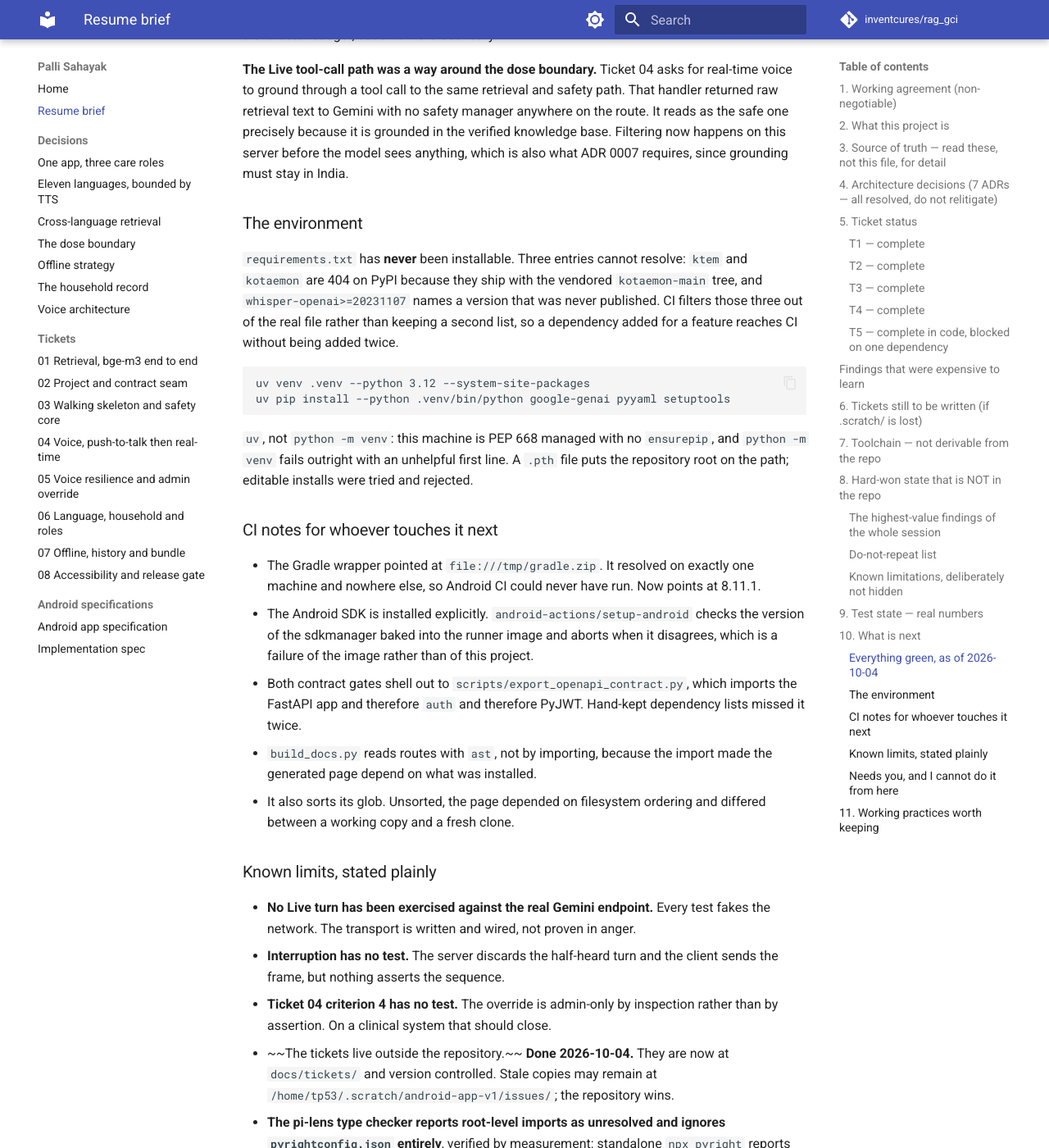
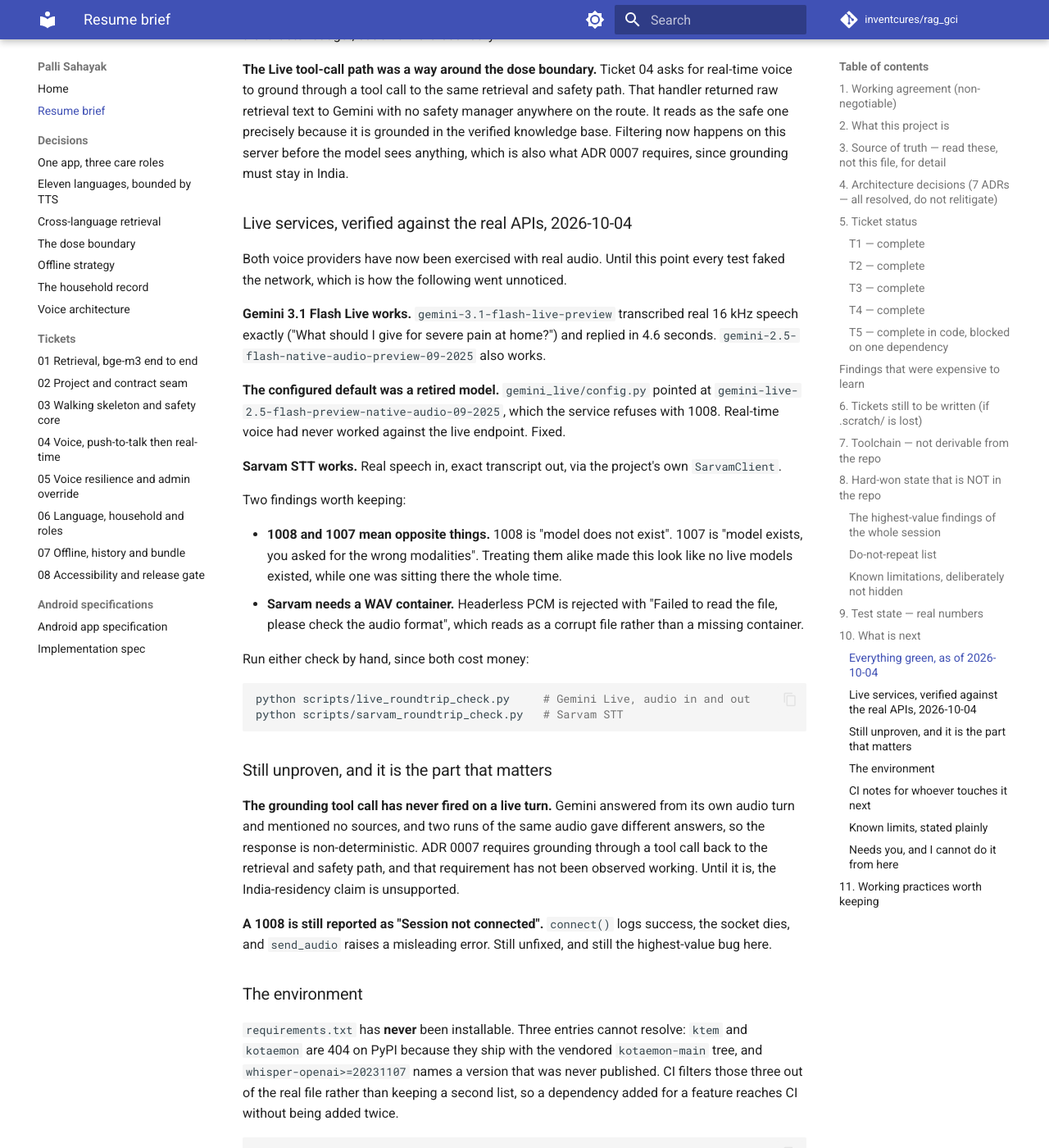
Before and after one commit to inventcures/rag_gci, an MkDocs documentation site: the page built from docs/HANDOVER.md, in a window 1280 px wide and 1400 px high, scrolled down 10730 px. Shown: the whole window at 82% size. Built offline with MkDocs 1.6.1 and Material for MkDocs 9.7.7, drawn with Linux system fonts in a browser that asks for light colours; comment, search, counter and statistics services are not loaded.

Commit message:
docs: record what the live service checks found, and what they did not
Records the working Gemini model, the retired default that hid in plain sight, the
Sarvam result, and the distinction between 1008 and 1007 that made the live model
hard to find. States plainly that the grounding tool call has never fired on a real
turn and that the residency claim is unsupported until it does.

````diff
--- a/docs/HANDOVER.md
+++ b/docs/HANDOVER.md
@@ -455,6 +455,50 @@
 knowledge base. Filtering now happens on this server before the model sees anything,
 which is also what ADR 0007 requires, since grounding must stay in India.
 
+### Live services, verified against the real APIs, 2026-10-04
+
+Both voice providers have now been exercised with real audio. Until this point every
+test faked the network, which is how the following went unnoticed.
+
+**Gemini 3.1 Flash Live works.** `gemini-3.1-flash-live-preview` transcribed real
+16 kHz speech exactly ("What should I give for severe pain at home?") and replied in
+4.6 seconds. `gemini-2.5-flash-native-audio-preview-09-2025` also works.
+
+**The configured default was a retired model.** `gemini_live/config.py` pointed at
+`gemini-live-2.5-flash-preview-native-audio-09-2025`, which the service refuses with
+1008. Real-time voice had never worked against the live endpoint. Fixed.
+
+**Sarvam STT works.** Real speech in, exact transcript out, via the project's own
+`SarvamClient`.
+
+Two findings worth keeping:
+
+- **1008 and 1007 mean opposite things.** 1008 is "model does not exist". 1007 is
+  "model exists, you asked for the wrong modalities". Treating them alike made this
+  look like no live models existed, while one was sitting there the whole time.
+- **Sarvam needs a WAV container.** Headerless PCM is rejected with "Failed to read
+  the file, please check the audio format", which reads as a corrupt file rather than
+  a missing container.
+
+Run either check by hand, since both cost money:
+
+```bash
+python scripts/live_roundtrip_check.py     # Gemini Live, audio in and out
+python scripts/sarvam_roundtrip_check.py   # Sarvam STT
+```
+
+### Still unproven, and it is the part that matters
+
+**The grounding tool call has never fired on a live turn.** Gemini answered from its
+own audio turn and mentioned no sources, and two runs of the same audio gave different
+answers, so the response is non-deterministic. ADR 0007 requires grounding through a
+tool call back to the retrieval and safety path, and that requirement has not been
+observed working. Until it is, the India-residency claim is unsupported.
+
+**A 1008 is still reported as "Session not connected".** `connect()` logs success, the
+socket dies, and `send_audio` raises a misleading error. Still unfixed, and still the
+highest-value bug here.
+
 ### The environment
 
 `requirements.txt` has **never** been installable. Three entries cannot resolve:
````
Also changed, not shown: other parts of docs/HANDOVER.md (+1 -1 lines).
